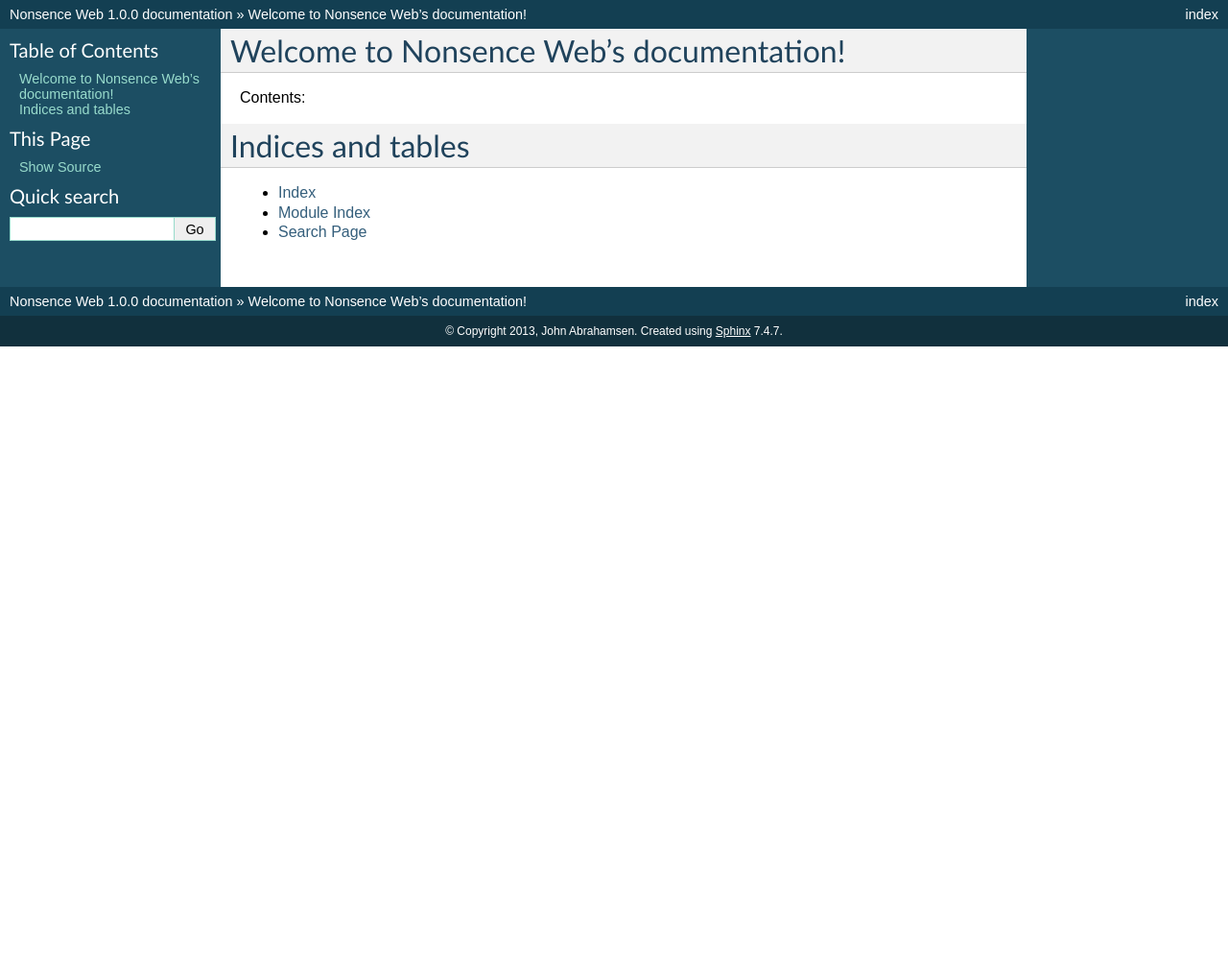
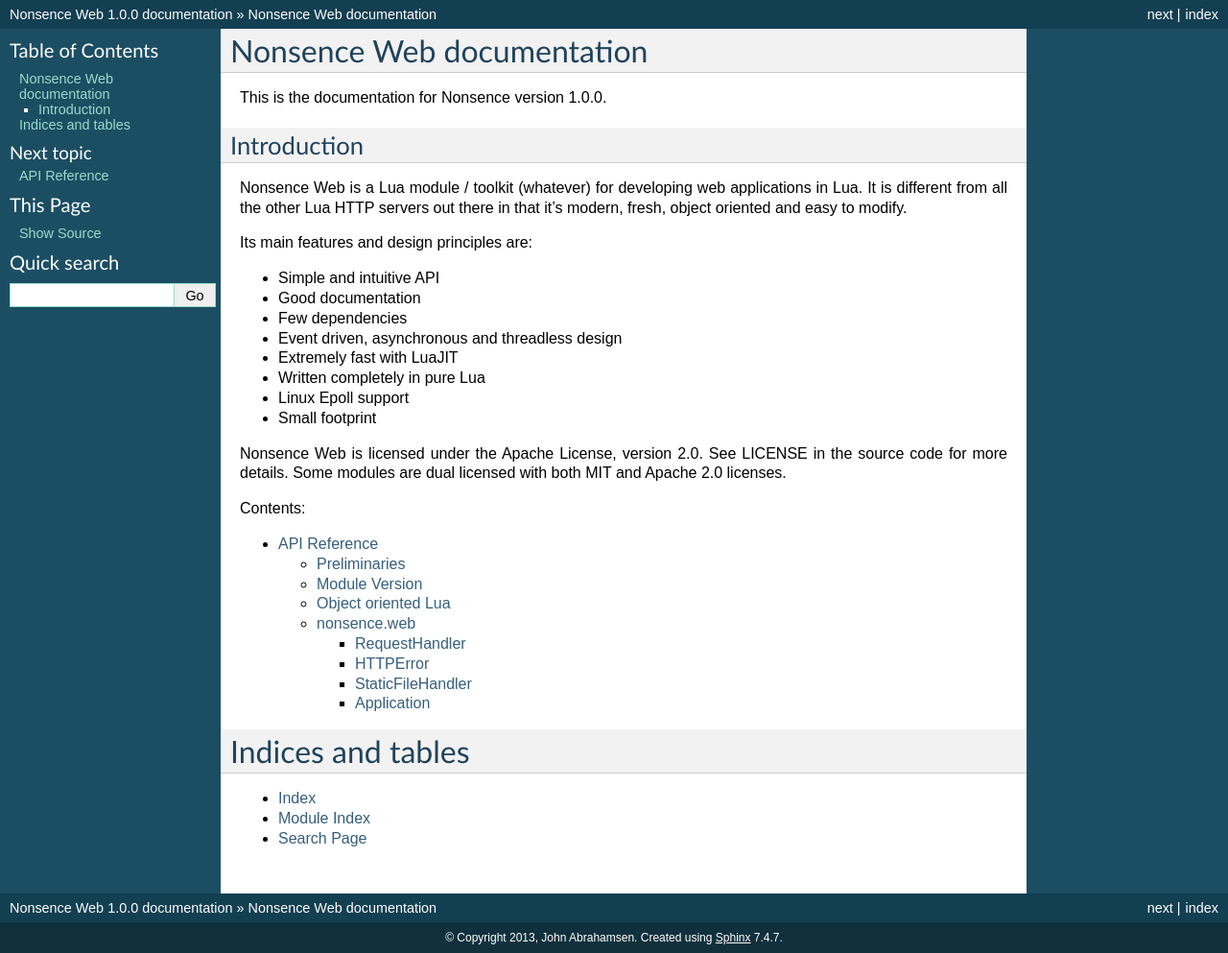
Before and after one commit to kernelsauce/turbo, a Sphinx documentation site: the page built from doc/index.rst, in a window 1280 px wide. Shown: the whole page at 96% size. Built offline with Sphinx 7.4.7, drawn with Linux system fonts in a browser that asks for light colours; before the commit the page ends 900 px from its top, so only the background shows below that.

Commit message:
Added index page

```diff
--- a/doc/index.rst
+++ b/doc/index.rst
@@ -1,15 +1,41 @@
-.. Nonsence Web documentation master file, created by
-   sphinx-quickstart on Sat Apr  6 14:21:51 2013.
-   You can adapt this file completely to your liking, but it should at least
-   contain the root `toctree` directive.
+Nonsence Web documentation
+==========================
 
-Welcome to Nonsence Web's documentation!
-========================================
+This is the documentation for Nonsence version 1.0.0.
+
+Introduction
+------------
+Nonsence Web is a Lua module / toolkit (whatever) for developing web applications in Lua. It is different from all the other
+Lua HTTP servers out there in that it's modern, fresh, object oriented and easy to modify.
+
+Its main features and design principles are:
+
+- Simple and intuitive API
+
+- Good documentation
+
+- Few dependencies
+
+- Event driven, asynchronous and threadless design
+
+- Extremely fast with LuaJIT
+
+- Written completely in pure Lua
+
+- Linux Epoll support
+
+- Small footprint
+
+Nonsence Web is licensed under the Apache License, version 2.0. See LICENSE in the source code for more details. Some modules
+are dual licensed with both MIT and Apache 2.0 licenses.
+
 
 Contents:
 
 .. toctree::
-   :maxdepth: 2
+   :maxdepth: 3
+
+   apiref
 
 
 
```
